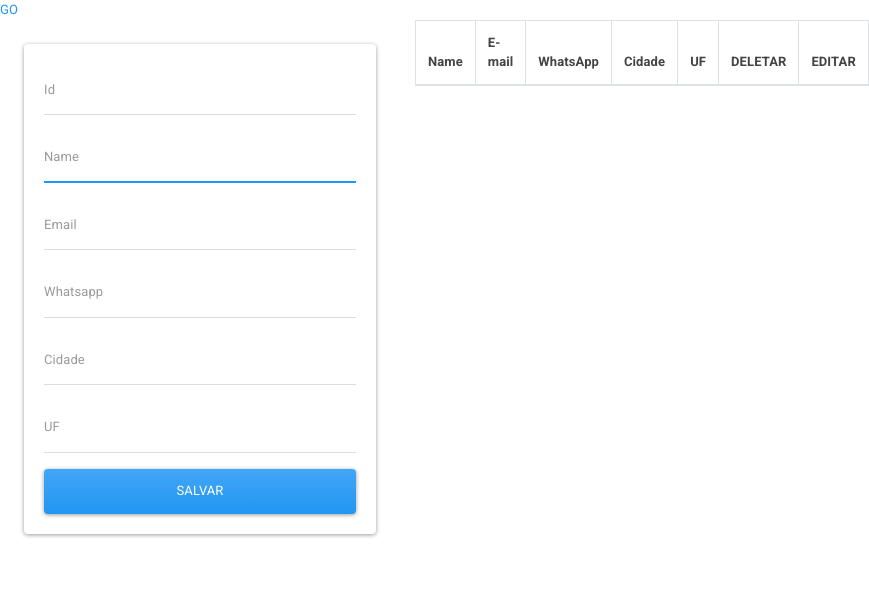
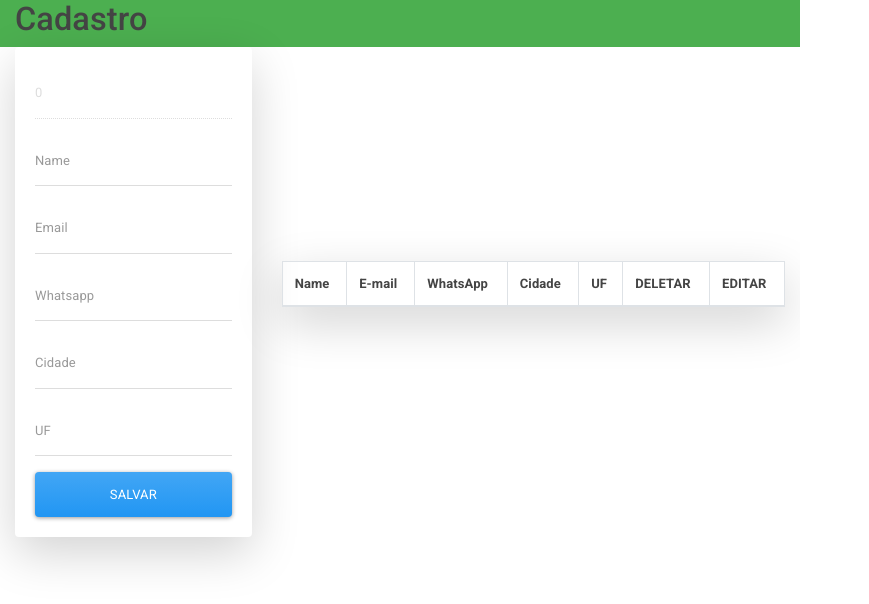
Before and after one commit to AmauriOliveira/Cadastro-javaScript-electron-sqlite, an Electron app: page main.html in a window 800 px wide. Shown: the whole page, 869 px wide, since content can reach past the window. Drawn offline with nearby package versions, Linux system fonts and the light colour scheme; no server answers.

Commit message:
Melhoria na interface e autoincremento no ID

```diff
--- a/controllers/userController.js
+++ b/controllers/userController.js
@@ -9,6 +9,8 @@ const userCity = document.querySelector("#city");
 const userUf = document.querySelector("#uf");
 const usersList = document.querySelector("#users");
 const submitButton = document.querySelector("#submit");
+//const nomeFind = document.querySelector("#nomeFind");
+//const btnFindUser = document.querySelector("#btnFind");
 
 let users = [];
 let editingStatus = false;
@@ -40,8 +42,18 @@ const editUser = async (id) => {
     editingStatus = true;
 };
 
+
+//btnFindUser.onclick = findByUser;
+async function findByUser() {
+    ipcRenderer.send('findName', nomeFind.value);
+    ipcRenderer.on('findName', (event, response) => {
+        console.log(response);
+
+        renderUsers(response);
+    });
+};
+
 submitButton.onclick = addUser;
-
 async function addUser() {
     try {
         const user = {
--- a/database/migrations/20200523175824_users.js
+++ b/database/migrations/20200523175824_users.js
@@ -1,7 +1,7 @@
 
 exports.up = function(knex) {
     return knex.schema.createTable('users', function (table) {
-        table.string('id').primary();//primary key
+        table.increments('id').primary();//primary key
         table.string('name').notNullable();//não nulo
         table.string('email').notNullable();
         table.string('whatsapp').notNullable();
@@ -16,3 +16,4 @@ exports.down = function(knex) {
 // npx knex init
 // npx knex migrate:make users
 // npx knex migrate:latest
+// npx knex migrate:rollback
--- a/main.html
+++ b/main.html
@@ -10,20 +10,24 @@
     </head>
 
     <body>
-        <a href="./list.html">GO</a>
-        <main class="container-fluid">
-
+        <div class="container-fluid">
             <div class="row">
-
-                <div class="col-md-6 p-4 my-auto">
+                <div class="col-sm-12 my-auto bg-success">
+                    <h1>Cadastro</h1>
+                </div>
+            </div>
+        </div>
+        <div class="container-fluid">
+            <div class="row">
+                <div class="col-sm-4 my-auto">
 
                     <!-- Form -->
-                    <form id="userForm" class="card card-body">
+                    <form id="userForm" class="card card-body main-container  shadow-lg">
                         <div class="form-group">
-                            <input type="text" id="id" placeholder="Id" class="form-control">
+                            <input type="number" id="id" placeholder="0" class="form-control" disabled>
                         </div>
                         <div class="form-group">
-                            <input type="text" id="name" placeholder="Name" class="form-control" autofocus>
+                            <input type="text" id="name" placeholder="Name" class="form-control">
                         </div>
                         <div class="form-group">
                             <input type="text" id="email" placeholder="Email" class="form-control">
@@ -37,18 +41,23 @@
                         <div class="form-group">
                             <input type="text" id="uf" placeholder="UF" class="form-control">
                         </div>
-                        <button type="submit" id="submit" class="btn btn-primary">
+                        <button id="submit" class="btn btn-primary">
                             Salvar
                         </button>
                     </form>
-
                 </div>
-
                 <!--List -->
-                <div class="col-md-6">
-
+                <div class="col-md-8 my-auto main-container align-top">
+                   <!--<form class="card card-body shadow-lg">
+                        <div class="form-group">
+                            <input type="text" id="nomeFind" placeholder="Pesquisar" class="form-control">
+                        </div>
+                        <button id="btnFind" class="btn btn btn-info">
+                            Pesquisar
+                        </button>
+                    </form>-->
                     <div>
-                        <table class="table table-bordered table-hover">
+                        <table class="table table-bordered table-hover shadow-lg">
                             <thead>
                                 <tr>
                                     <th>Name</th>
@@ -66,9 +75,9 @@
                         </table>
                     </div>
                 </div>
+
             </div>
-
-        </main>
+        </div>
         <script type="text/javascript" src="./controllers/userController.js"></script>
     </body>
 
```
Also changed, not shown: index.js (+17 -3 lines), list.html (+4 -4 lines), README.md, 1 other file.
